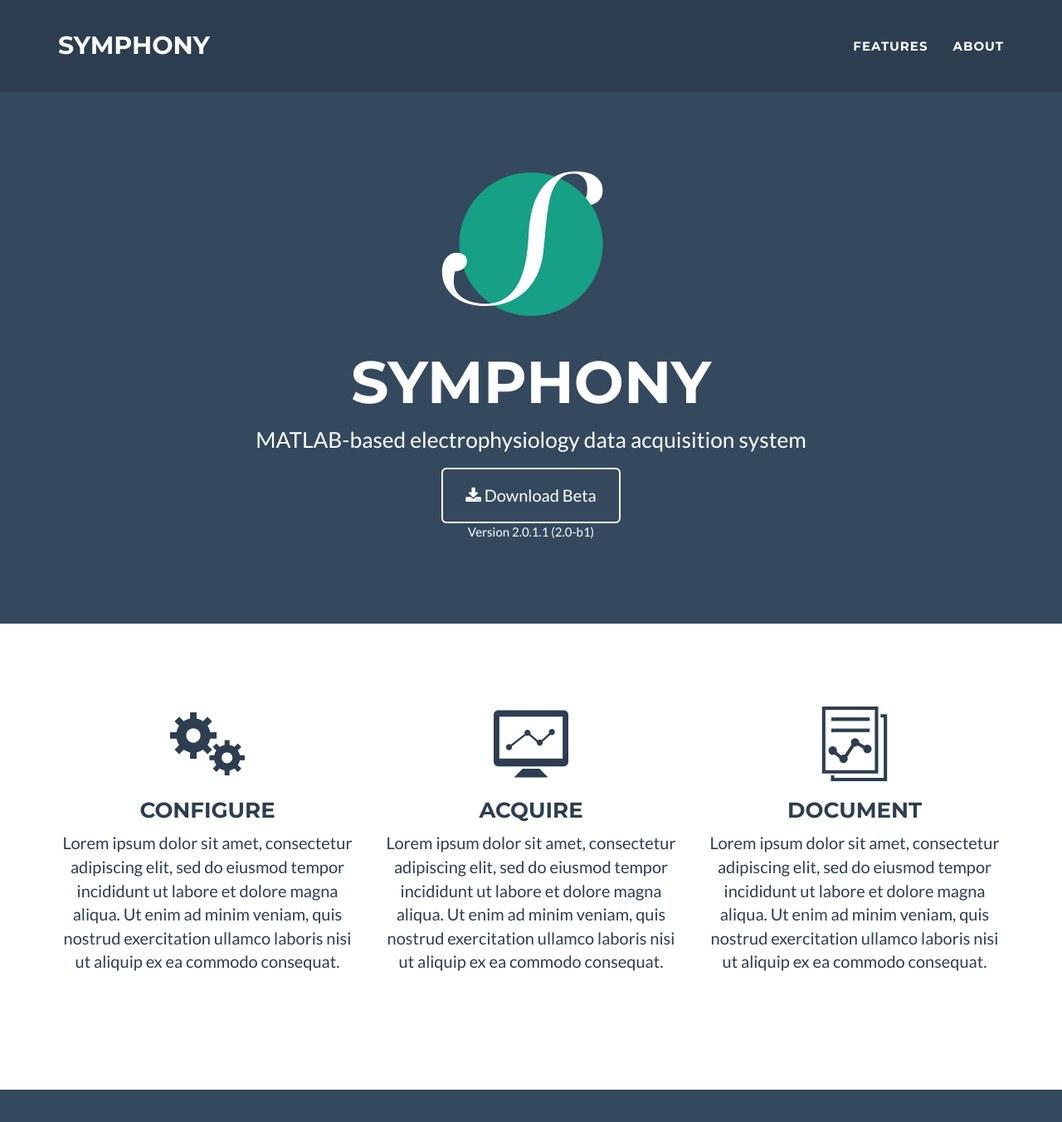
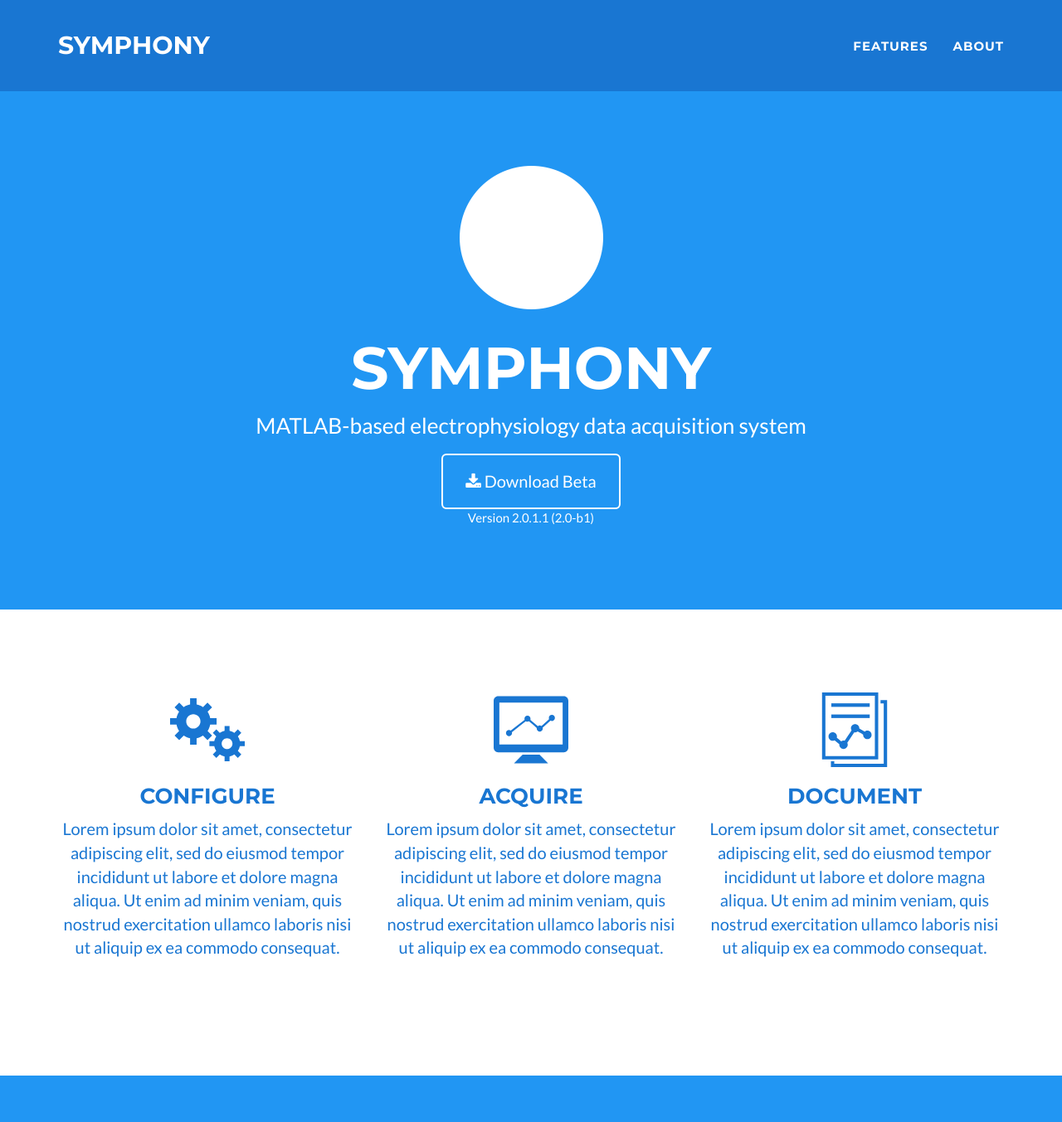
Before and after one commit to Symphony-DAS/symphony-das.github.io, a Jekyll site: the page built from index.html, in a window 1280 px wide and 1400 px high. Shown: the top 1353 px of the window at 83% size. Built offline with Jekyll 4.4.1, drawn with Linux system fonts in a browser that asks for light colours.

Commit message:
Updated color scheme

```diff
--- a/_config.yml
+++ b/_config.yml
@@ -14,10 +14,10 @@ collections:
 
 # Color settings (hex-codes without the leading hash-tag)
 color:
-  primary: 34495E
-  primary-rgb: "52,73,94"
-  secondary: 2C3E50
-  accent: 1ABC9C
+  primary: 2196F3
+  primary-rgb: "33,150,244"
+  secondary: 1976D2
+  accent: FF4081
 
 # Footer settings
 footer:
--- a/_includes/header.html
+++ b/_includes/header.html
@@ -3,7 +3,7 @@
         <div class="container">
             <div class="row">
                 <div class="col-lg-12">
-                    <img class="img-responsive" src="img/logo_flat@2x.png" style="width: 225px; height: 190px;" alt="">
+                    <img class="img-responsive" src="img/logo@2x.png" style="width: 173; height: 173px;" alt="">
                     <div class="intro-text">
                         <span class="name">{{ site.title }}</span>
                         <span class="subtitle">{{ site.subtitle }}</span>
```
Also changed, not shown: img/features/acquire.svg, img/features/configure.svg, img/features/document.svg, img/logo@2x.png, img/logo_flat@2x.png (deleted), 1 other file.
